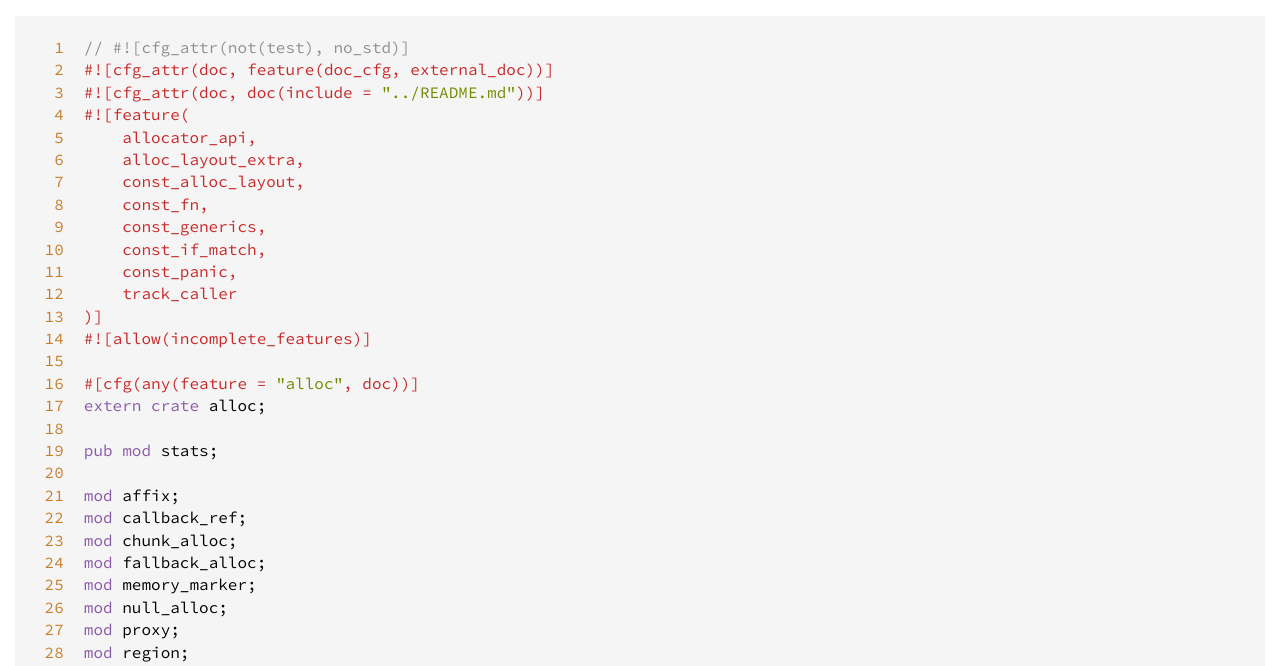
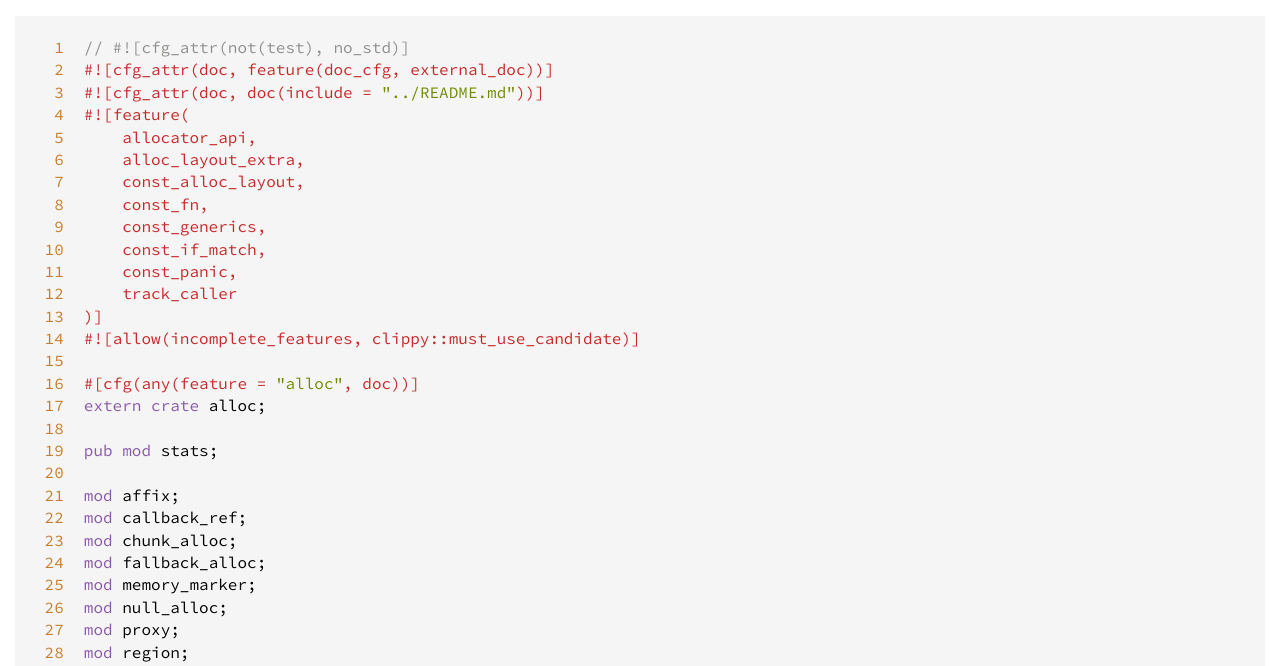
Before and after one commit to TimDiekmann/alloc-compose, a plain HTML site: page src/alloc_compose/lib.rs.html in a window 1280 px wide. Shown: the part 132-798 px from the top of the page. Drawn offline with Linux system fonts and the light colour scheme.

Commit message:
Deploying to gh-pages from  @ 236cd19f3f29097d8c61a8dbccfab6d91c7068b6 🚀

```diff
--- a/src/alloc_compose/lib.rs.html
+++ b/src/alloc_compose/lib.rs.html
@@ -287,7 +287,7 @@
     <span class="ident">const_panic</span>,
     <span class="ident">track_caller</span>
 )]</span>
-<span class="attribute">#![<span class="ident">allow</span>(<span class="ident">incomplete_features</span>)]</span>
+<span class="attribute">#![<span class="ident">allow</span>(<span class="ident">incomplete_features</span>, <span class="ident">clippy</span>::<span class="ident">must_use_candidate</span>)]</span>
 
 <span class="attribute">#[<span class="ident">cfg</span>(<span class="ident">any</span>(<span class="ident">feature</span> <span class="op">=</span> <span class="string">&quot;alloc&quot;</span>, <span class="ident">doc</span>))]</span>
 <span class="kw">extern</span> <span class="kw">crate</span> <span class="ident">alloc</span>;
```
